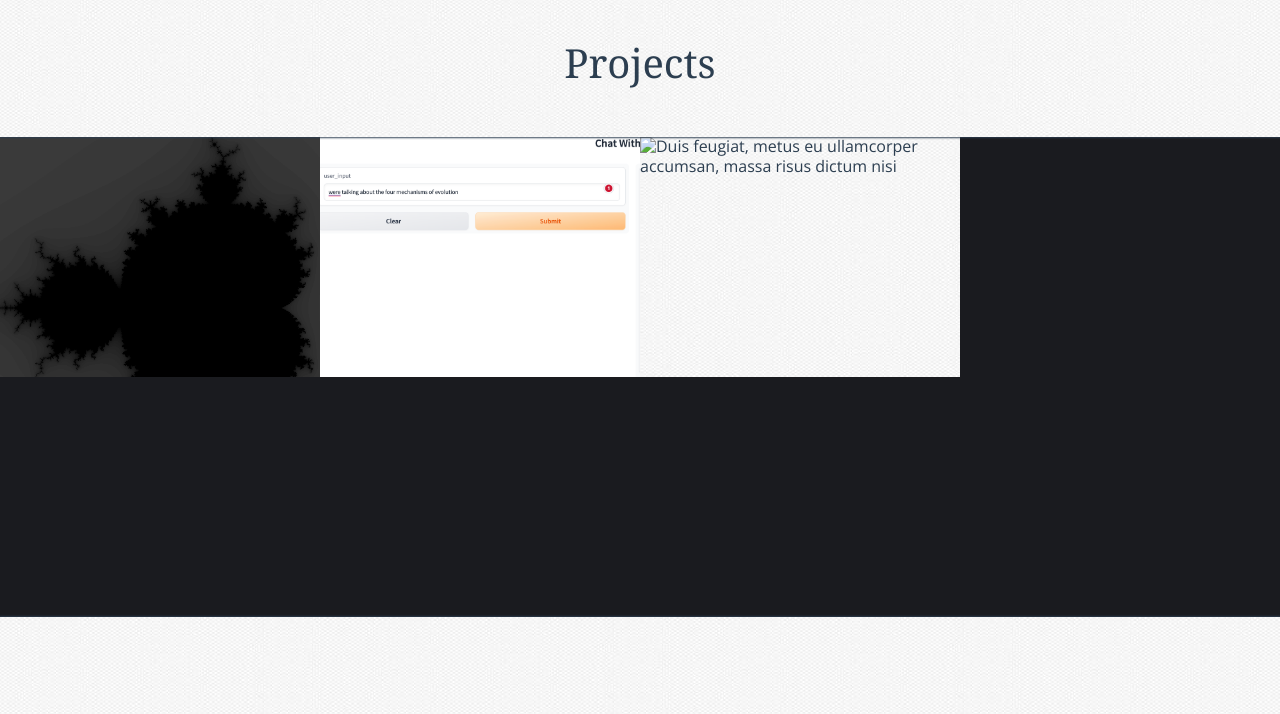
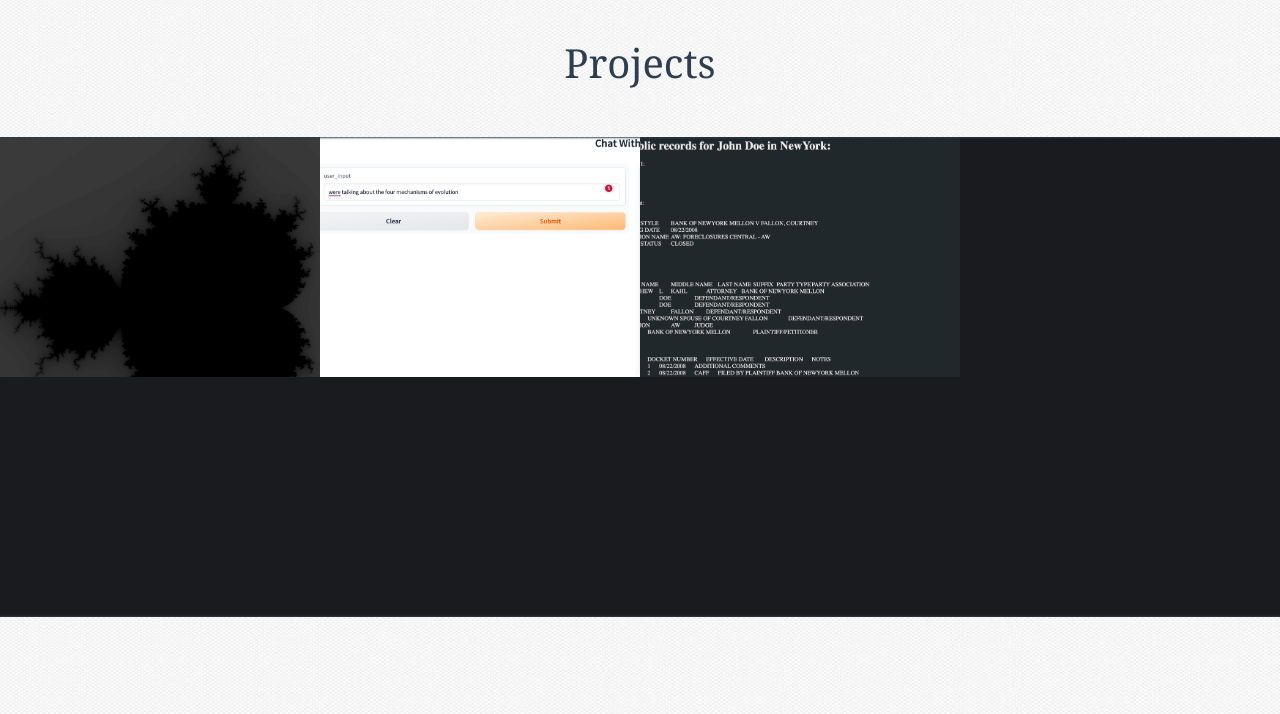
Before and after one commit to magnutog12/magnusterry.github.io, a website: page index.html in a window 1280 px wide. Shown: the part 860-1574 px from the top of the page. Drawn offline with nearby package versions, Linux system fonts and the light colour scheme; files whose address does not match are found by name.

Commit message:
Update index.html

```diff
--- a/index.html
+++ b/index.html
@@ -116,7 +116,7 @@
                         <figcaption><a class="icon icon_link" href="https://github.com/magnutog12/harrybeamer" rel="nofollow">Deployed a chat bot
                             using Open AI llm and gradio to mimic the mannerisms of my neighbor Harry.</a></figcaption>
                     </figure>
-                    <figure class="projects__item"><img src="static/images/webscraper.png" style="height: 328px;"
+                    <figure class="projects__item"><img src="static/images/webscraper.jpg" style="height: 328px;"
                             alt="Duis feugiat, metus eu ullamcorper accumsan, massa risus dictum nisi">
                         <figcaption><a class="icon icon_link" href="https://github.com/magnutog12/puppeteer" rel="nofollow">
                             Developed an AI webscraper with puppeteer to find public records.
```
